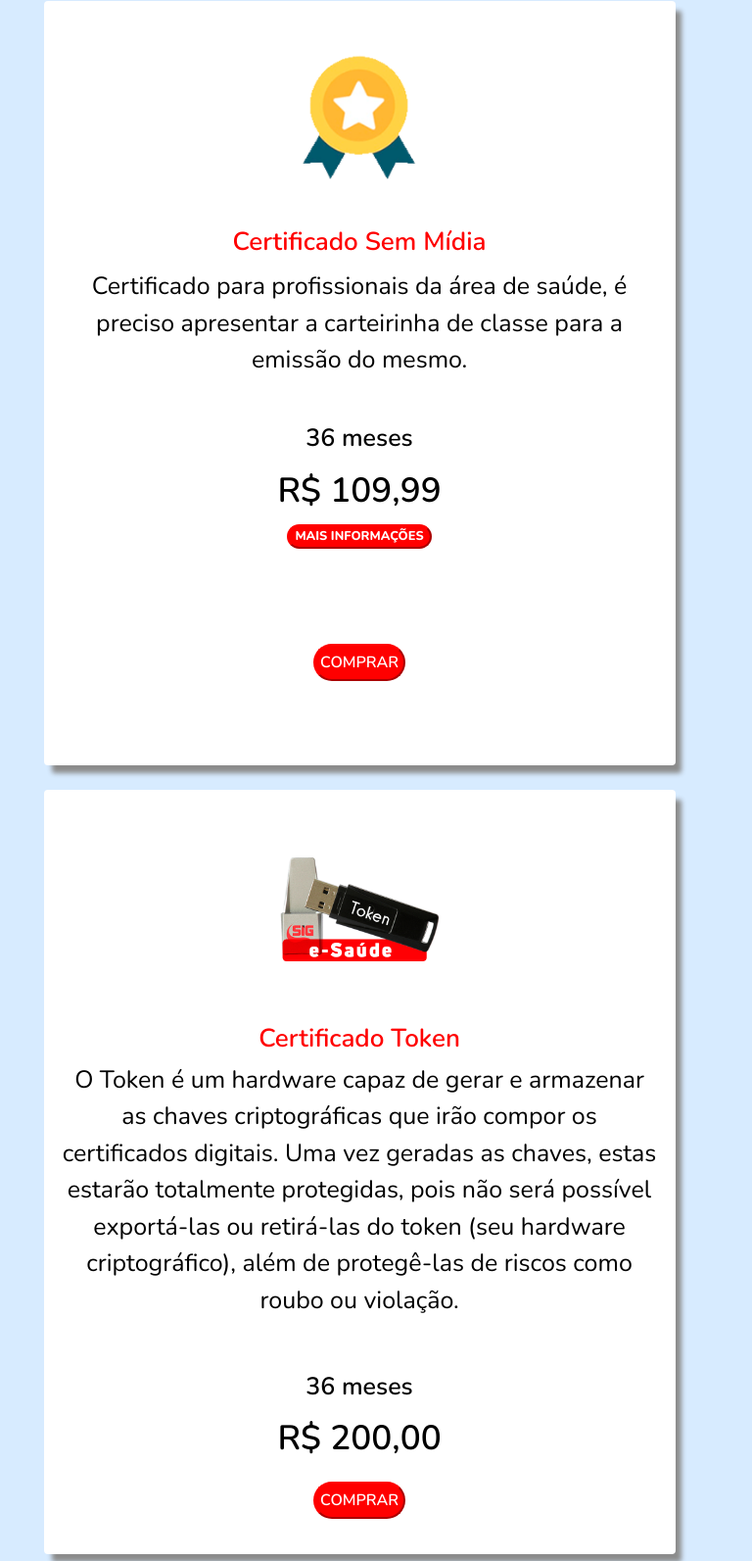
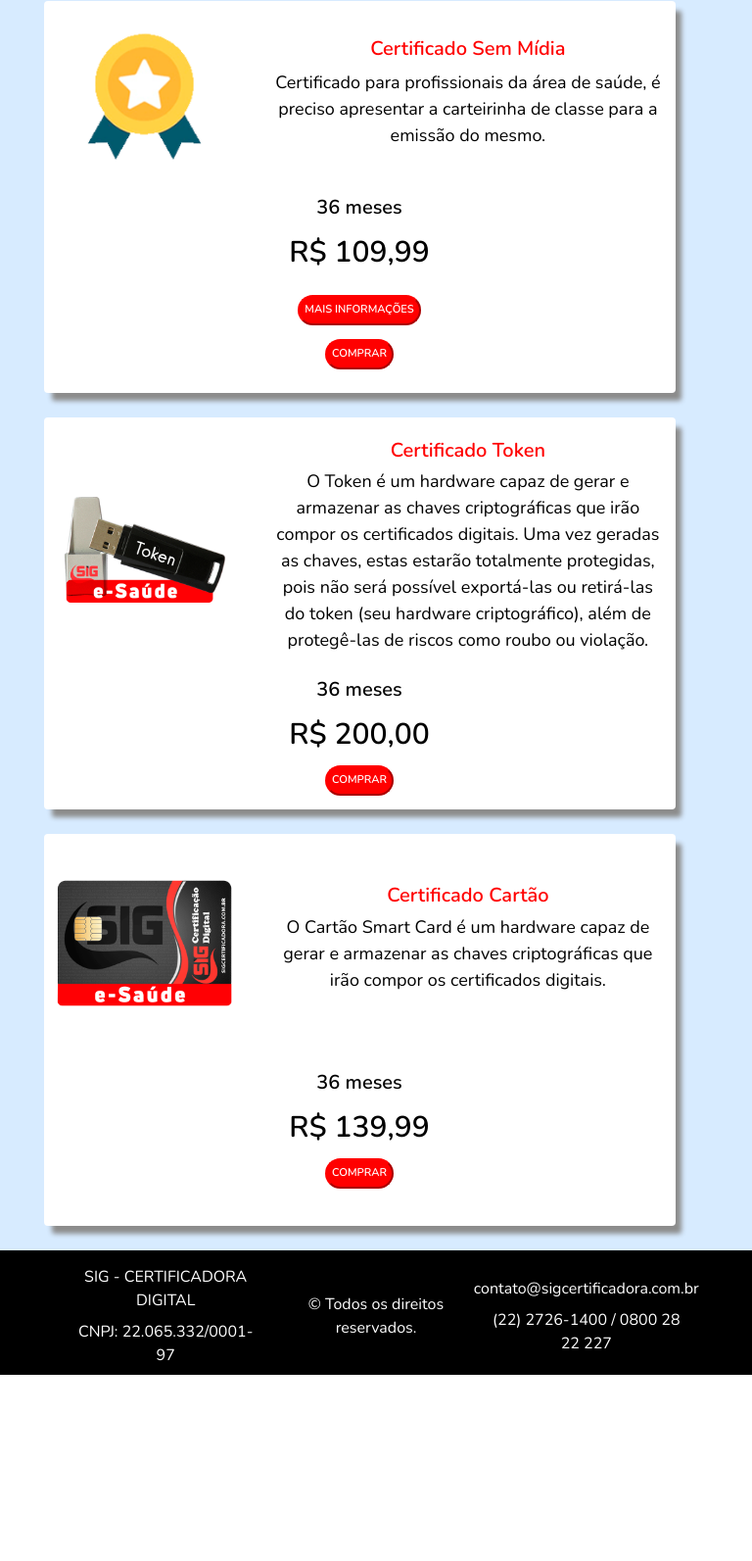
Before and after one commit to lucas-stellet/pagina-esaude, a website: page index.html in a window 768 px wide. Shown: the part 2631-4224 px from the top of the page at 98% size. After the commit the page ends 4034 px from the top, so only its background shows below. Drawn offline with nearby package versions, Linux system fonts and the light colour scheme.

Commit message:
Seção 'comprar' para views entre 768px e 991px finalizada.

```diff
--- a/assets/css/media.css
+++ b/assets/css/media.css
@@ -228,29 +228,40 @@
     /* COMPRAR */
     .comprar-title {
         font-size: 40px;
+        font-weight: 300;
     }
     .comprar-card-row {
-        height: 780px;
+        height: 400px;
         padding: 5px;
     }
     .comprar-card-title {
-        font-size: 26px;
+        font-size: 20px;
         font-weight: 600;
         color: #ff0000;
         padding: 10px 0px 2px;
         margin: 0px;
     }
     .comprar-card-img {
-        height: 160px;
+        height: 140px;
     }
     .comprar-card-text {
-        font-size: 25px;
+        font-size: 18px;
     }
     .comprar-card-duration {
-        font-size: 25px;
+        font-size: 20px;
     }
     .comprar-card-price {
-        font-size: 35px;
+        font-size: 30px;
+    }
+    .btn-comprar {
+        background-color: #ff0000;
+        border-color: #ff0000;
+        margin-top: 2%;
+        margin-bottom: 2%;
+        padding: 5px;
+        font-weight: 600;
+        font-size: 0.7rem;
+        border-radius: 25px;
     }
 }
 
--- a/index.html
+++ b/index.html
@@ -227,7 +227,7 @@
                                     <div class="row">
                                         <div class="col-12 col-sm-12 d-flex justify-content-center">
                                             <input id="exampleInputEmail1" aria-describedby="emailHelp"
-                                                class="form-control-lg newsletter-form" name="EMAIL" placeholder="">
+                                                class="form-control-md newsletter-form" name="EMAIL" placeholder="">
                                         </div>
                                         <div class="col-12 col-sm-12 d-flex justify-content-center">
                                             <div class="sign-button">
@@ -249,7 +249,7 @@
         <section id="comprar">
             <div class="container-fluid comprar">
                 <div class="row align-items-center justify-content-center">
-                    <div class="col-12 col-sm-12 comprar-title">
+                    <div class="col-12 col-sm-12 col-md-12 comprar-title">
                         <p>Conheça as opções para adquirir seu e-Jurídico</p>
                     </div>
                 </div>
@@ -261,18 +261,18 @@
                             <div class="container-fluid comprar-cards">
                                 <div class="comprar-card bg-white rounded">
                                     <div class="row comprar-card-row">
-                                        <div class="col-12 col-sm-12 my-auto comprar-card-content1">
+                                        <div class="col-12 col-sm-12 col-md-4 my-auto comprar-card-content1">
                                             <img class="comprar-card-img" src="/assets/img/certificado-sem-midia.png"
                                                 alt="Card image cap">
                                         </div>
-                                        <div class="col-12 col-sm-12 my-auto comprar-card-content1">
+                                        <div class="col-12 col-sm-12 col-md-8 my-auto comprar-card-content1">
                                             <div class="card-block">
                                                 <p class="comprar-card-title">Certificado Sem Mídia</p>
                                                 <p class="comprar-card-text">Certificado para profissionais da área de saúde, é
                                                     preciso apresentar a carteirinha de classe para a emissão do mesmo.</p>
                                             </div>
                                         </div>
-                                        <div class="col-12 col-sm-12 my-auto comprar-card-content1">
+                                        <div class="col-12 col-sm-12 col-md-12 my-auto comprar-card-content1">
                                             <div class="card-block">
                                                 <div class="row d-flex justify-content-center">
                                                     <p class="comprar-card-duration">36 meses</p>
@@ -281,14 +281,16 @@
                                                     <p class="comprar-card-price">R$ 109,99</p>
                                                 </div>
                                                 <div class="row d-flex justify-content-center">
-                                                    <button type="button" class="btn-danger comprar-btn" data-toggle="modal"
+                                                    <button type="button" class="btn-danger btn-comprar" data-toggle="modal"
                                                         data-target="#exampleModalCenter">
                                                         MAIS INFORMAÇÕES
                                                     </button>
                                                 </div>
-                                                <div class="sign-button">
-                                                    <a href="https://sigcertificadora.com.br/checkout?produto=43"><button
-                                                            type="submit" class="btn-comprar btn-danger ">COMPRAR</button></a>
+                                                <div class="row d-flex justify-content-center">
+                                                    <div>
+                                                        <a href="https://sigcertificadora.com.br/checkout?produto=43"><button type="submit"
+                                                                class="btn-comprar btn-danger ">COMPRAR</button></a>
+                                                    </div>
                                                 </div>
                                             </div>
                                         </div>
@@ -296,11 +298,11 @@
                                 </div>
                                 <div class="comprar-card bg-white rounded">
                                     <div class="row comprar-card-row">
-                                        <div class="col-12 col-sm-12 my-auto comprar-card-content">
+                                        <div class="col-12 col-sm-12 col-md-4 my-auto comprar-card-content">
                                             <img class="comprar-card-img border-right-1 " src="/assets/img/e-saude.png"
                                                 alt="Card image cap">
                                         </div>
-                                        <div class="col-12 col-sm-12 my-auto comprar-card-content">
+                                        <div class="col-12 col-sm-12 col-md-8 my-auto comprar-card-content">
                                             <div class="card-block">
                                                 <h1 class="comprar-card-title">Certificado Token</h1>
                                                 <p class="comprar-card-text">O Token é um
@@ -312,7 +314,7 @@
                                                     ou violação.</p>
                                             </div>
                                         </div>
-                                        <div class="col-12 col-sm-12 my-auto comprar-card-content">
+                                        <div class="col-12 col-sm-12 col-md-12 my-auto comprar-card-content">
                                             <div class="card-block">
                                                 <div class="row d-flex justify-content-center">
                                                     <p class="comprar-card-duration">36 meses</p>
@@ -333,11 +335,11 @@
                                 </div>
                                 <div class="comprar-card bg-white rounded">
                                     <div class="row comprar-card-row">
-                                        <div class="col-12 col-sm-12 my-auto comprar-card-content">
+                                        <div class="col-12 col-sm-12 col-md-4 my-auto comprar-card-content">
                                             <img class="comprar-card-img border-right-1" src="/assets/img/e-saude-cartao.png"
                                                 alt="Card image cap">
                                         </div>
-                                        <div class="col-12 col-sm-12 col-md-12 col-lg-6 my-auto comprar-card-content">
+                                        <div class="col-12 col-sm-12 col-md-8 col-lg-6 my-auto comprar-card-content">
                                             <div class="card-block">
                                                 <h1 class="comprar-card-title">Certificado Cartão</h1>
                                                 <p class="comprar-card-text">O Cartão Smart Card
@@ -347,7 +349,7 @@
                                                 </p>
                                             </div>
                                         </div>
-                                        <div class="col-12 my-auto comprar-card-content">
+                                        <div class="col-12 col-sm-12 col-md-12 my-auto comprar-card-content">
                                             <div class="card-block">
                                                 <div class="row d-flex justify-content-center">
                                                     <p class="comprar-card-duration">36 meses</p>
@@ -423,7 +425,7 @@
     <footer id="footer">
         <div class="container-fluid footer">
             <div class="row justify-content-center align-items-center">
-                <div class="col-12 col-sm-12 col-md-3col-lg-4 col-xl-4">
+                <div class="col-12 col-sm-12 col-md-4 col-lg-4 col-xl-4">
                     <div class="row">
                         <div class="col-12 col-sm-12 col-xl-12">
                             <p><b>SIG - CERTIFICADORA DIGITAL</b></p>
@@ -435,14 +437,14 @@
                         </div>
                     </div>
                 </div>
-                <div class="col-12 col-sm-12 col-md-3 col-lg-4 col-xl-4">
+                <div class="col-12 col-sm-12 col-md-4 col-lg-4 col-xl-4">
                     <div class="row">
                         <div class="col-12 col-sm-12 col-xl-12">
                             <p><b>© Todos os direitos reservados.</b></p>
                         </div>
                     </div>
                 </div>
-                <div class="col-12 col-sm-12 col-md-3 col-lg-4 col-xl-4">
+                <div class="col-12 col-sm-12 col-md-4 col-lg-4 col-xl-4">
                     <div class="row justify-content-center align-items-center">
                         <p><i class="fa fa-envelope fa-lg"></i> <b> contato@sigcertificadora.com.br</b></p>
                     </div>
```
